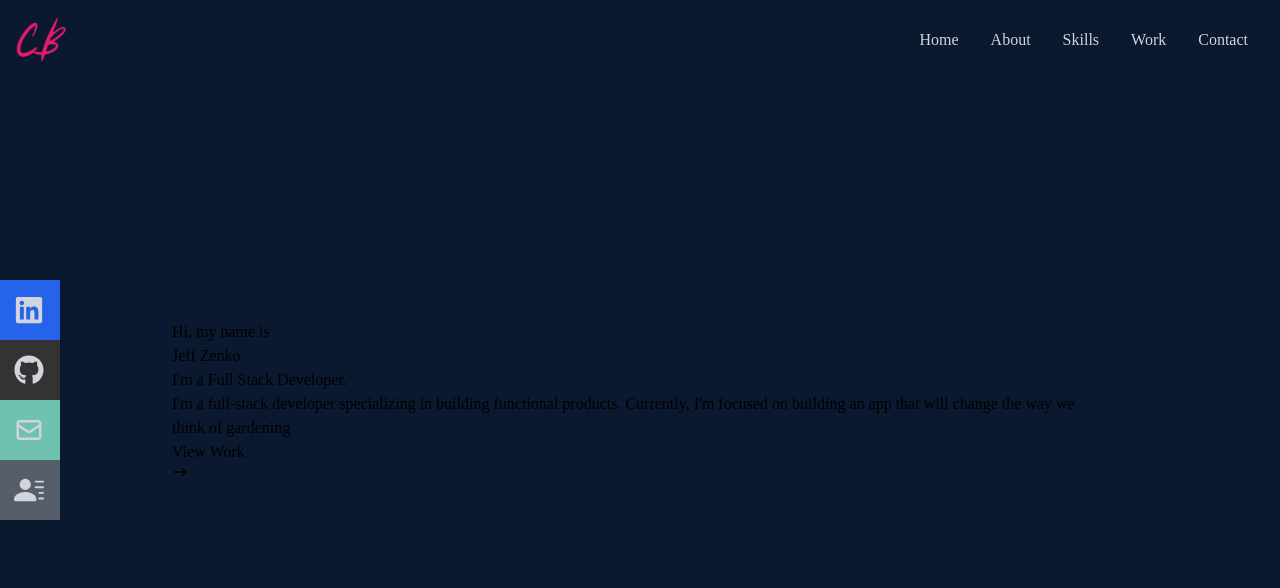
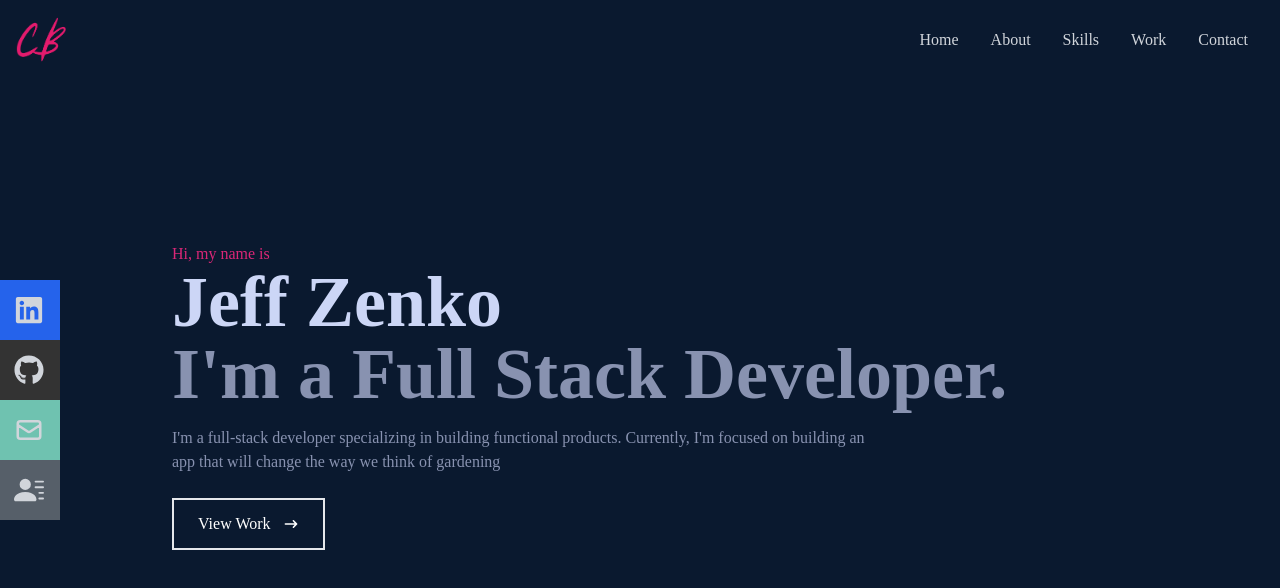
Before and after one commit to codemodeactivate/react-portfolio, a React (Create React App) app: page / in a window 1280 px wide. Shown: the top 588 px of the page. Built offline with nearby package versions, Linux system fonts and the light colour scheme.

Commit message:
home component

```diff
--- a/src/components/Home.jsx
+++ b/src/components/Home.jsx
@@ -8,12 +8,16 @@
     <div name='home' className='w-full h-screen bg-[#0a192f]'>
         {/*Container*/}
         <div className="max-w-[1000px] mx-auto px-8 flex flex-col justify-center h-full">
-            <p>Hi, my name is</p>
-            <h1>Jeff Zenko</h1>
-            <h2>I'm a Full Stack Developer.</h2>
-            <p>I'm a full-stack developer specializing in building functional products. Currently, I'm focused on building an app that will change the way we think of gardening</p>
+            <p className='text-pink-600'>Hi, my name is</p>
+            <h1 className='text-4xl sm:text-7xl font-bold text-[#ccd6f6]'>Jeff Zenko</h1>
+            <h2 className='text-4xl sm:text-7xl font-bold text-[#8892b0]'>I'm a Full Stack Developer.</h2>
+            <p className='text-[#8892b0] py-4 max-w-[700px]'>I'm a full-stack developer specializing in building functional products. Currently, I'm focused on building an app that will change the way we think of gardening</p>
             <div>
-                <button>View Work <HiArrowNarrowRight /></button>
+                <button className='text-white group border-2 px-6 py-3 my-2 flex items-center hover:bg-pink-600 hover:border-pink-600'>View Work
+                  <span className='group-hover:rotate-90 duration:300'>
+                    <HiArrowNarrowRight className='ml-3'/>
+                  </span>
+                </button>
             </div>
         </div>
 
```
